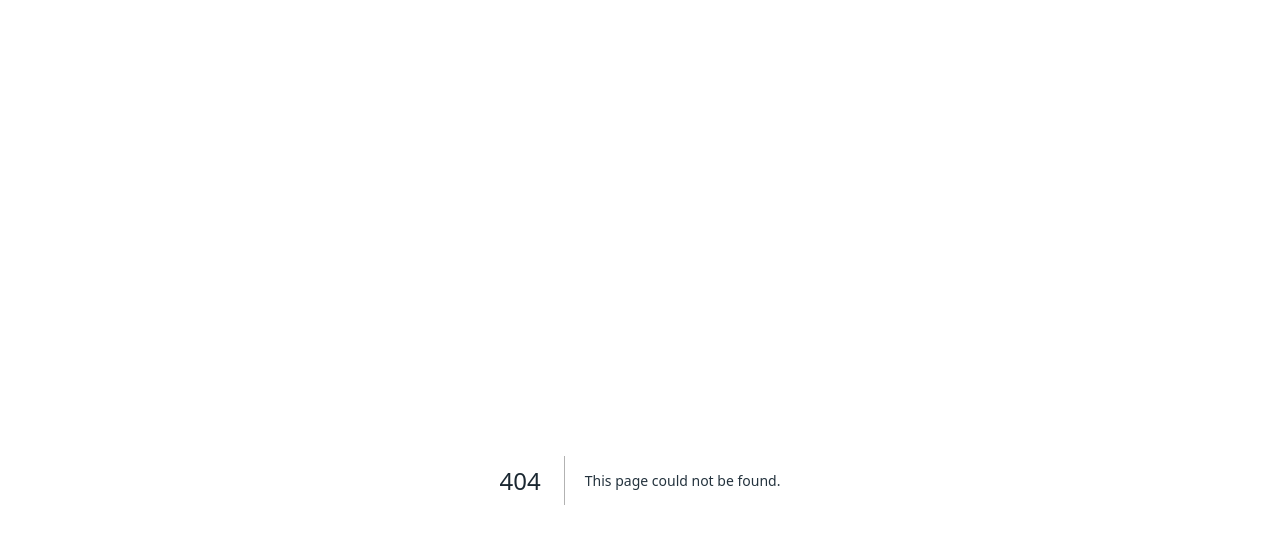
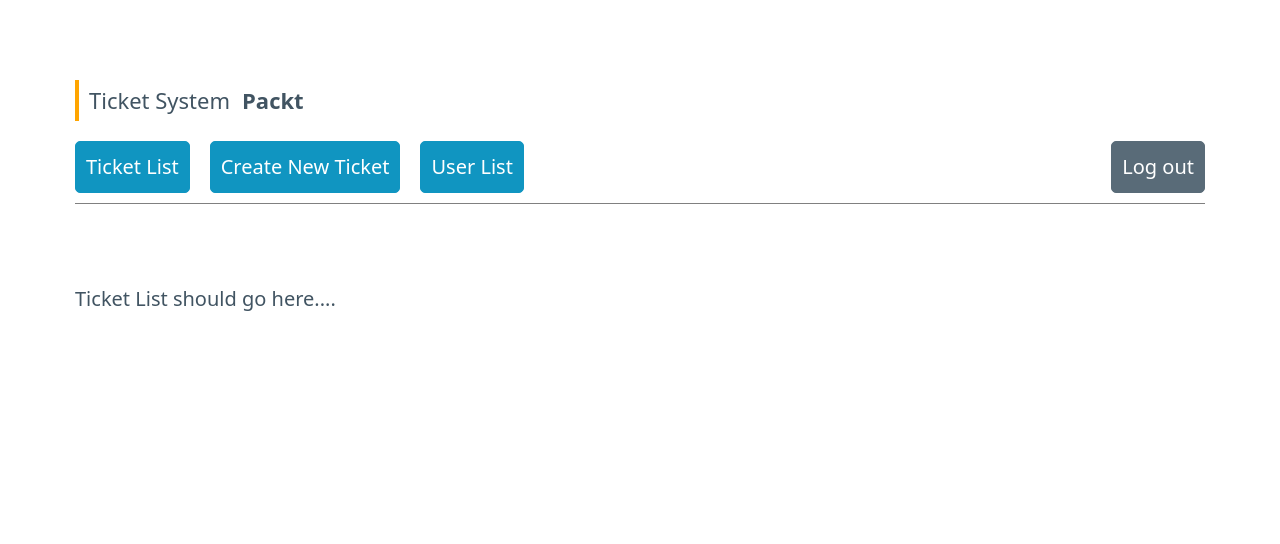
Before and after one commit to IsaacJrTypes/ticket-system, a Next.js app: page /tickets in a window 1280 px wide. Before the commit this address had no page. Shown: the top 544 px of the page. Built offline with nearby package versions, Linux system fonts and the light colour scheme.

Commit message:
add ticket list and nav skeleton

```diff
--- /dev/null
+++ b/src/app/tickets/Nav.tsx
@@ -0,0 +1,45 @@
+"use client";
+import Link from "next/link";
+
+
+export default function Nav() {
+
+    return (
+        <nav>
+            <ul>
+                <li>
+                    <Link
+                        role="button"
+                        href="/tickets"
+                    >
+                        Ticket List
+                    </Link>
+                </li>
+                <li>
+                    <Link
+                        role="button"
+                        href="/tickets/new"
+                    >
+                        Create New Ticket
+                    </Link>
+                </li>
+                <li>
+                    <Link
+                        role="button"
+                        href="/tickets/users"
+                    >
+                        User List
+                    </Link>
+                </li>
+            </ul>
+
+            <ul>
+                <li>
+                    <Link role="button" href="/logout" className="secondary">
+                        Log out
+                    </Link>
+                </li>
+            </ul>
+        </nav>
+    );
+}
--- /dev/null
+++ b/src/app/tickets/TenantName.tsx
@@ -0,0 +1,17 @@
+export default function TenantName(props) {
+    return (
+        <header style={{ marginBottom: "10px" }}>
+            <div
+                style={{
+                    borderLeft: "4px solid orange",
+                    display: "block",
+                    padding: "4px 10px",
+                    fontSize: "1.1em",
+                }}
+            >
+                Ticket System
+                <strong style={{ marginLeft: "1ex" }}>{props.tenantName}</strong>
+            </div>
+        </header>
+    );
+}
--- /dev/null
+++ b/src/app/tickets/layout.tsx
@@ -0,0 +1,14 @@
+import Nav from "@/app/tickets/Nav";
+import TenantName from "@/app/tickets/TenantName";
+
+export default function TicketsLayout(pageProps) {
+    return (
+        <>
+            <section style={{borderBottom: "1px solid gray"}}>
+                <TenantName tenantName="Packt" />
+                    <Nav/>
+            </section>
+            <section>{pageProps.children}</section>
+        </>
+    )
+}
--- /dev/null
+++ b/src/app/tickets/page.tsx
@@ -0,0 +1,5 @@
+export default function TicketListPage() {
+    return (
+        <div>Ticket List should go here....</div>
+    )
+}
```
